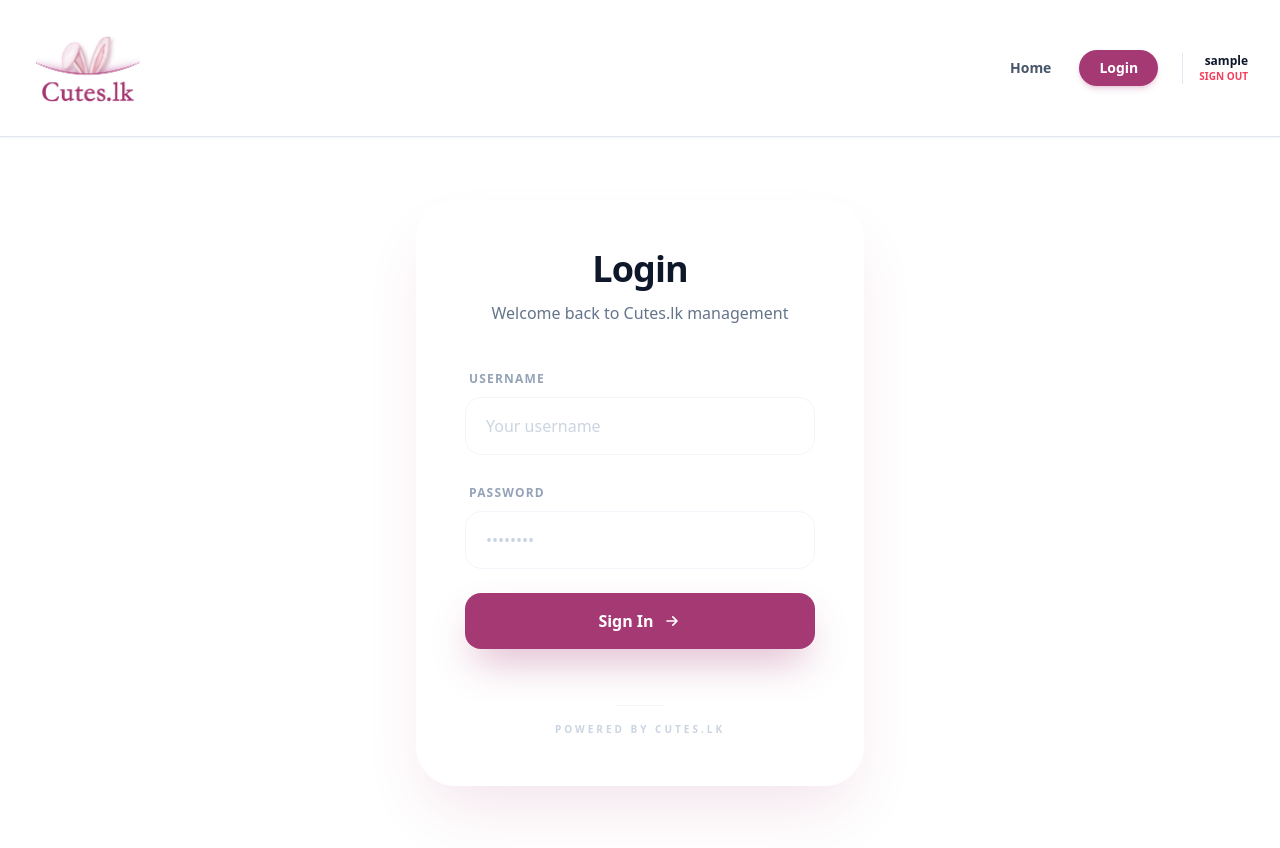
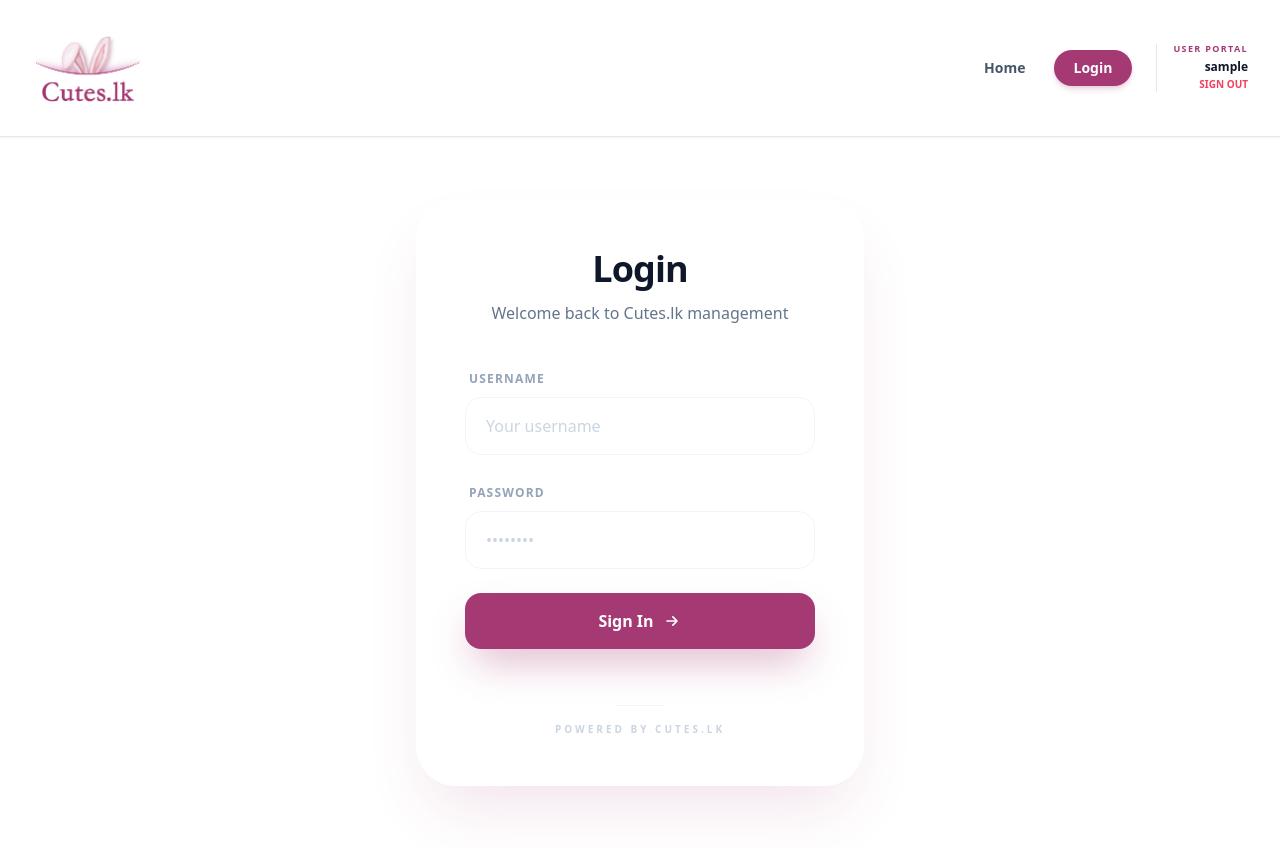
Before and after one commit to Parigit7/cutesNode, a React (Vite) app in the folder frontend/: page /login in a window 1280 px wide. Built offline with nearby package versions, Linux system fonts and the light colour scheme; sample sign-in values are in the browser's storage.

Commit message:
done portal name

```diff
--- a/frontend/src/App.jsx
+++ b/frontend/src/App.jsx
@@ -14,6 +14,15 @@ function App() {
     localStorage.removeItem('cutes-user');
     setIsMenuOpen(false);
     navigate('/');
+  };
+
+  const getPortalName = (role) => {
+    switch (role) {
+      case 'ADMIN': return 'Admin Portal';
+      case 'SALES_MANAGEMENT': return 'Sales Management Portal';
+      case 'PACKAGE': return 'Package Management Portal';
+      default: return 'User Portal';
+    }
   };
 
   // Close menu on route change
@@ -75,10 +84,13 @@ function App() {
             {currentUser && (
               <div className="ml-4 flex items-center gap-4 pl-4 border-l border-slate-200">
                 <div className="flex flex-col items-end">
+                  <span className="text-[9px] font-black text-[#a53973] uppercase tracking-[0.15em] leading-none mb-1.5">
+                    {getPortalName(currentUser.role)}
+                  </span>
                   <span className="text-xs font-bold text-slate-900">{currentUser.username}</span>
                   <button
                     onClick={handleAdminLogout}
-                    className="text-[10px] font-bold text-rose-500 uppercase hover:text-rose-600 transition"
+                    className="text-[10px] font-bold text-rose-500 uppercase hover:text-rose-600 transition mt-0.5"
                   >
                     Sign Out
                   </button>
@@ -125,8 +137,10 @@ function App() {
                 <div className="mt-4 border-t border-slate-100 pt-4">
                   <div className="flex items-center justify-between px-5 mb-4">
                     <div className="flex flex-col">
+                      <span className="text-[9px] font-black text-[#a53973] uppercase tracking-[0.15em] leading-none mb-1.5">
+                        {getPortalName(currentUser.role)}
+                      </span>
                       <span className="text-sm font-bold text-slate-900">{currentUser.username}</span>
-                      <span className="text-[10px] text-slate-400 uppercase tracking-widest">{currentUser.role}</span>
                     </div>
                     <button
                       onClick={handleAdminLogout}
--- a/frontend/src/pages/SalesOrdersPage.jsx
+++ b/frontend/src/pages/SalesOrdersPage.jsx
@@ -74,7 +74,7 @@ function SalesOrdersPage() {
         )}
       </div>
 
-      {isAdmin && (
+      {(isAdmin || user?.role === 'SALES_MANAGEMENT') && (
         <div className="flex gap-4 border-b border-slate-200">
           {['ALL', 'PENDING', 'PACKED', 'SEND'].map(tab => (
             <button
```
